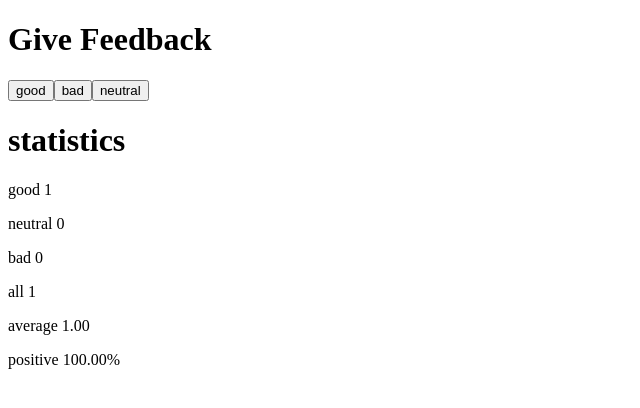
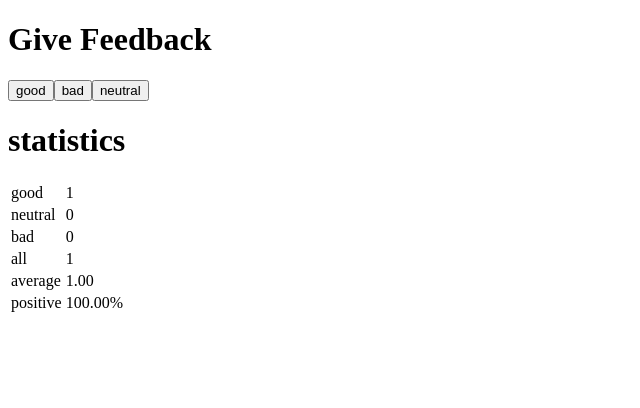
Before and after one commit to Dimisz/reactFullStack, a React (Create React App) app in the folder part1/exercises/unicafe/: page / in a window 1280 px wide. Both pictures are taken after a click on the button "good". Shown: the top 408 px of the page, without its empty margins (0-640 px from the left). Built offline with nearby package versions, Linux system fonts and the light colour scheme.

Commit message:
1.11*: unicafe step6

```diff
--- a/part1/exercises/unicafe/src/components/StatisticLine.js
+++ b/part1/exercises/unicafe/src/components/StatisticLine.js
@@ -1,2 +1,2 @@
-const StatisticLine = ({ text, val }) => <p>{text} {val}</p>;
+const StatisticLine = ({ text, val }) => <tr><td>{text}</td><td>{val}</td></tr>;
 export default StatisticLine;
--- a/part1/exercises/unicafe/src/components/Statistics.js
+++ b/part1/exercises/unicafe/src/components/Statistics.js
@@ -36,12 +36,16 @@ const Statistics = ({ good, neutral, bad }) => {
   return(
     <>
       <h1>statistics</h1>
+      <table>
+        <tbody>
           <StatisticLine text="good" val={good} />
           <StatisticLine text="neutral" val={neutral} />
           <StatisticLine text="bad" val={bad} />
           <StatisticLine text="all" val={all} />
           <StatisticLine text="average" val={getAverage(good, bad, all)} />
           <StatisticLine text="positive" val={`${getPositiveRatio(good, all)}%`} />
+        </tbody>
+      </table>
     </>
   )
 };
```
Lines whose indentation alone changed are shown as unchanged.
